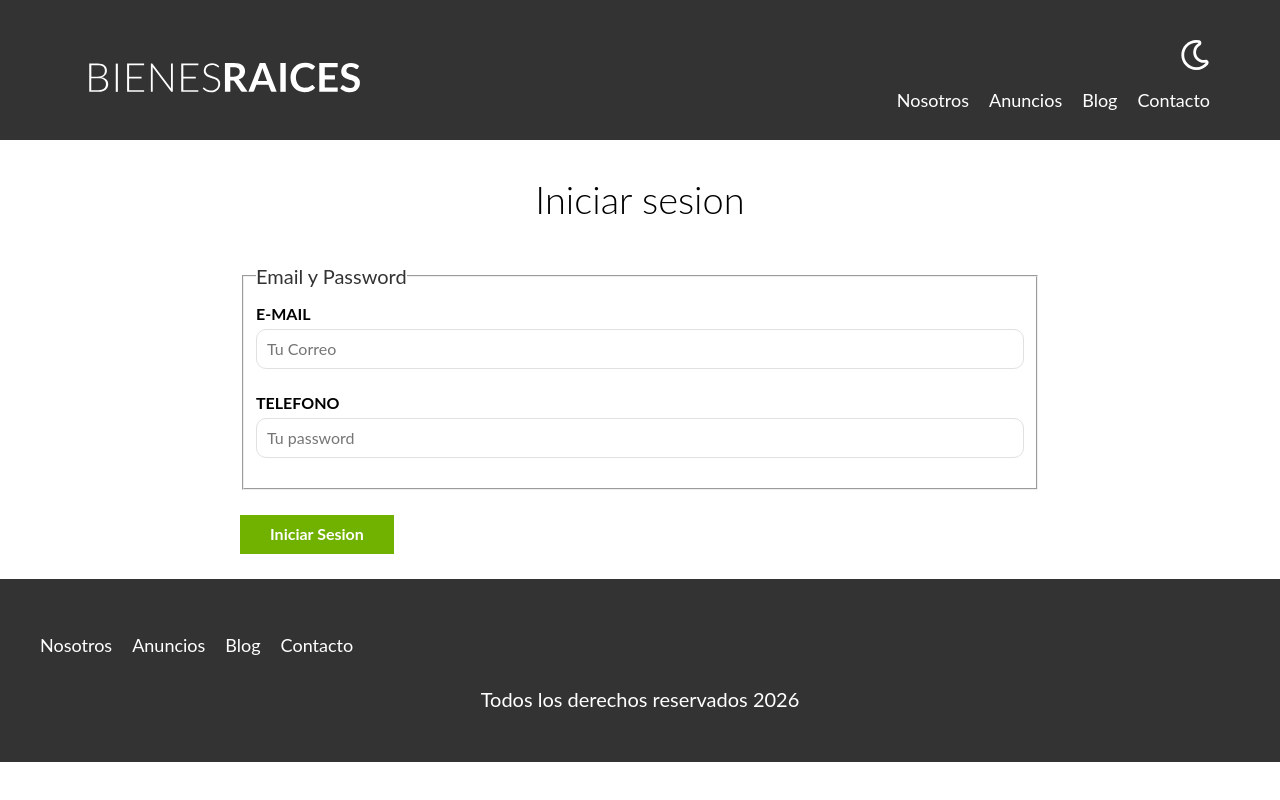
After one commit to JorggeHM/BienesRaicesSystem, a PHP site: page /login.php in a window 1280 px wide. The commit adds this page. Run offline with PHP 8.4, Linux system fonts and the light colour scheme; style sheets or scripts are compiled from the project's sources.

Commit message:
Aauth en proceso

```diff
--- a/includes/funciones.php
+++ b/includes/funciones.php
@@ -1,7 +1,19 @@
 <?php
 require 'app.php';
-function incluirTemplate($nombre, $inicio = false){
-
+function incluirTemplate($nombre, $inicio = false)
+{
 
     include TEMPLATES_URL . "/{$nombre}.php";
 }
+
+
+function estaAutenticado(): bool
+{
+    session_start();
+    $auth = $_SESSION['login'];
+
+    if ($auth) {
+        return true;
+    }
+    return false;
+}
--- a/index.php
+++ b/index.php
@@ -1,4 +1,6 @@
 <?php
+var_dump($_SESSION);
+
     require 'includes/funciones.php';
     $inicio = true;
     incluirTemplate('header', $inicio = true)
--- /dev/null
+++ b/login.php
@@ -0,0 +1,81 @@
+<?php
+//auuth
+include 'includes/config/database.php';
+$db = conectarDB();
+
+$errores = [];
+
+if ($_SERVER['REQUEST_METHOD'] === 'POST') {
+
+    $email = mysqli_real_escape_string($db, filter_var($_POST['email'], FILTER_VALIDATE_EMAIL));
+    $password = mysqli_real_escape_string($db, $_POST['password']);
+
+    if(!$email){
+        $errores[] = "El email es obligatorio o no es valido";
+    }
+    if(!$password){
+        $errores[] = "El password es obligatorio";
+    }
+
+    if(empty($errores)){
+        $query = "SELECT * FROM usuarios WHERE email = '{$email}';";
+
+        $resultado = mysqli_query($db, $query);
+
+
+        if($resultado->num_rows){
+            //realizar comrobacion
+            $usuario = mysqli_fetch_assoc($resultado);
+            $auth = password_verify($password, $usuario['password']);
+
+            if($auth){
+                //si se completa l;a verificacion
+                session_start();
+
+                $_SESSION['usuario'] = $usuario['email'];
+                $_SESSION['login'] = true;
+
+            }else{
+                $errores[] = "El password es incorrecto";
+            }
+        }else{
+            $errores[] = "El usuario no existe";
+        }
+    }
+}
+
+//header
+require 'includes/funciones.php';
+incluirTemplate('header');
+?>
+
+<main class=" contenedor seccion contenido-centrado">
+    <h1>Iniciar sesion</h1>
+
+    <?php foreach($errores as $error) : ?>
+        <div class="alerta error">
+            <?php echo $error;?>
+        </div>
+    <?php endforeach; ?>
+    <form method="POST" class="formulario">
+
+        <fieldset>
+            <legend>Email y Password</legend>
+
+            <label for="mail">E-mail</label>
+            <input type="email" name="email" placeholder="Tu Correo" id="mail" required>
+
+            <label for="password">Telefono</label>
+            <input type="password" name="password" placeholder="Tu password" id="password" required>
+
+        </fieldset>
+        <input type="submit" value="Iniciar Sesion" class="boton boton-verde">
+
+
+
+    </form>
+</main>
+
+<?php
+incluirTemplate('footer');
+?>
```
Also changed, not shown: admin/index.php (+9 -0 lines), admin/propiedades/actualizar.php (+6 -1 lines), admin/propiedades/borrar.php (deleted, +0 -12 lines), admin/propiedades/crear.php (+8 -1 lines), usuario.php (added, +16 -0 lines).
